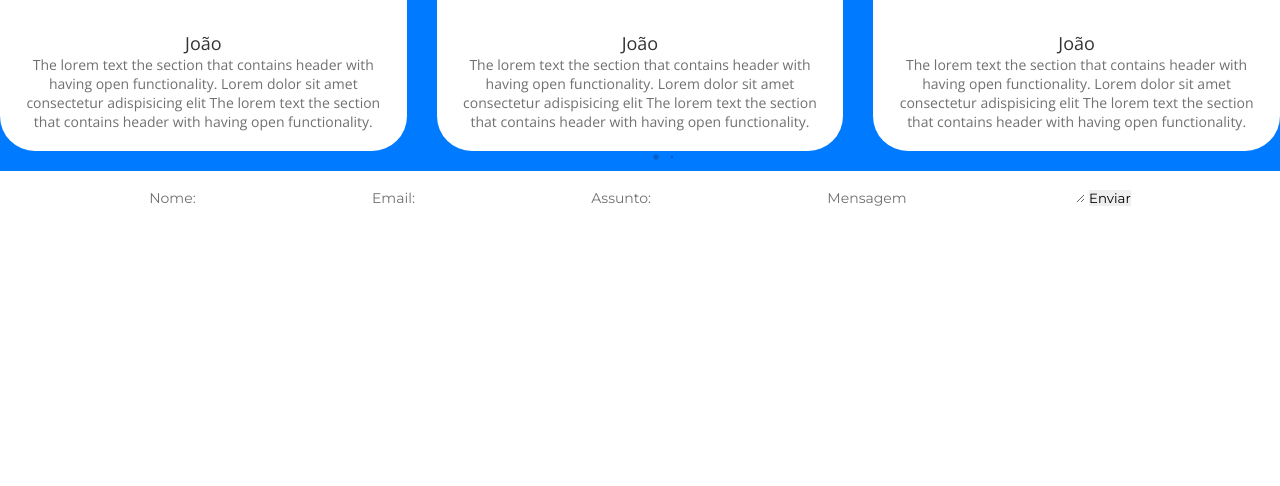
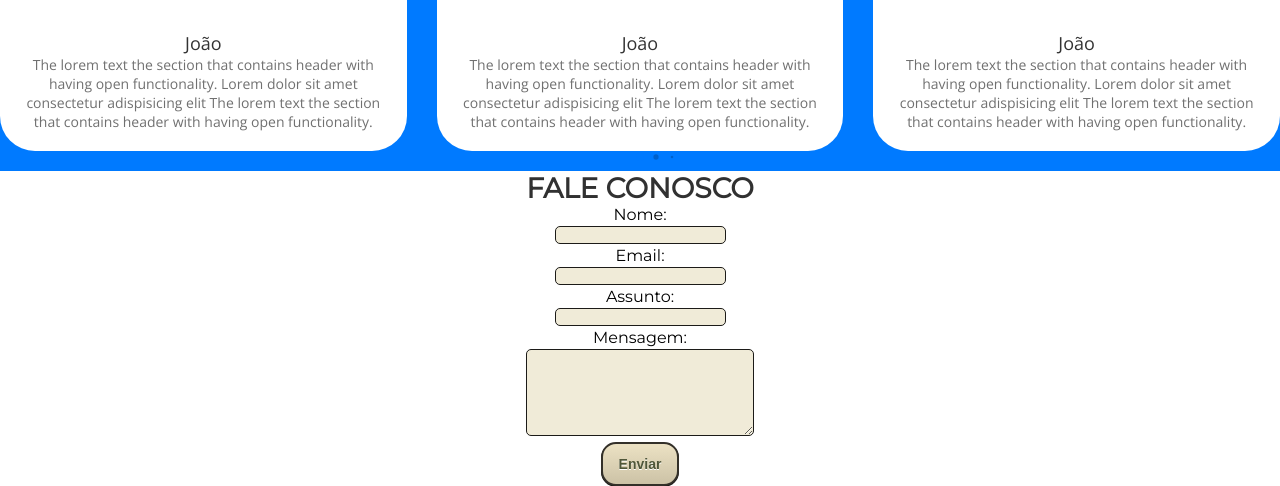
Before and after one commit to unitynathan/8bits-Mario-Site, a plain HTML site: page index.html in a window 1280 px wide. Shown: the part 1109-1595 px from the top of the page. Before the commit the page ends 1316 px from the top, so only its background shows below. Drawn offline with nearby package versions, Linux system fonts and the light colour scheme.

Commit message:
applying css to form

```diff
--- /dev/null
+++ b/assets/Styles/form.css
@@ -0,0 +1,46 @@
+.form-container {
+    text-align: center;
+}
+
+.form-field input, textarea {
+    border-radius: 5px;
+    border: solid 1px;
+    border-color: #1c1b18;
+    margin: 2px auto;
+    background-color: rgb(240, 235, 216);
+}
+
+.form-field label{
+    display: block;
+}
+
+.form-field textarea {
+    width: 17.12em;
+    height: 6.5em;
+}
+
+
+.prettyButton {
+	box-shadow: 0px 1px 0px 0px #1c1b18;
+	background:linear-gradient(to bottom, #eae0c2 5%, #ccc2a6 100%);
+	background-color:#eae0c2;
+	border-radius:15px;
+	border:2px solid #333029;
+	display:inline-block;
+	cursor:pointer;
+	color:#505739;
+	font-family:Arial;
+	font-size:14px;
+	font-weight:bold;
+	padding:12px 16px;
+	text-decoration:none;
+	text-shadow:0px 1px 0px #ffffff;
+}
+.prettyButton:hover {
+	background:linear-gradient(to bottom, #ccc2a6 5%, #eae0c2 100%);
+	background-color:#ccc2a6;
+}
+.prettyButton:active {
+	position:relative;
+	top:1px;
+}
--- a/index.html
+++ b/index.html
@@ -20,6 +20,8 @@
     <link rel="stylesheet" href="assets/Styles/unpkg.com_swiper@8.1.6_swiper-bundle.min.css">
     <link rel="stylesheet" href="assets/Styles/glider.min.css">
 
+    <!-- Form CSS -->
+    <link rel="stylesheet" href="assets/Styles/form.css">
 </head>
 
 <body>
@@ -397,15 +399,32 @@
                     <div class="swiper-button-prev swiper-navBtn"></div>
                     <div class="swiper-pagination"></div>
                 </div>
-                <div class="form textfont">
+                <div class="form-container">
+                    <div id="form-title">
+                        <h2 class="titlefont">Fale conosco</h2>
+                    </div>
                     <form action="https://formsubmit.co/ajax/luaneldermendes@gmail.com" mthod="POSTAR">
-                        <label for="nome">Nome:</label> <input type="text" name="nome" id="nome" required>
-                        <label for="email">Email:</label> <input type="email" name="email" id="email" required>
-                        <label for="assunto">Assunto:</label> <input type="assunto" name="assunto" id="assunto"
-                            required>
-                        <label for="mensagem">Mensagem</label> <textarea name="mensagem" id="mensagem"
-                            required></textarea>
-                        <button type="submit">Enviar</button>
+                        <div class="form-field">
+                            <label for="nome">Nome:</label>
+                            <input type="text" name="nome" id="nome" required>
+                        </div>
+
+                        <div class="form-field">
+                            <label for="email">Email:</label>
+                            <input type="email" name="email" id="email" required>
+                        </div>
+
+                        <div class="form-field">
+                            <label for="assunto">Assunto:</label>
+                            <input type="assunto" name="assunto" id="assunto" required>
+                        </div>
+
+                        <div class="form-field">
+                            <label for="mensagem">Mensagem:</label>
+                            <textarea name="mensagem" id="mensagem" required></textarea>
+                        </div>
+
+                        <button class="prettyButton" type="submit">Enviar</button>
                     </form>
                 </div>
             </section>
```
